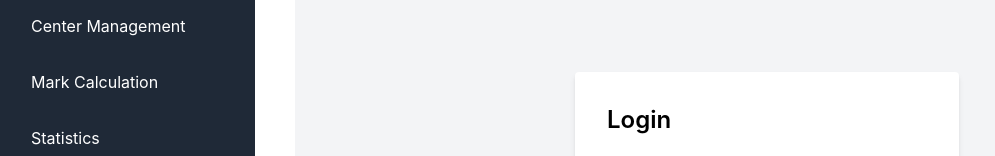
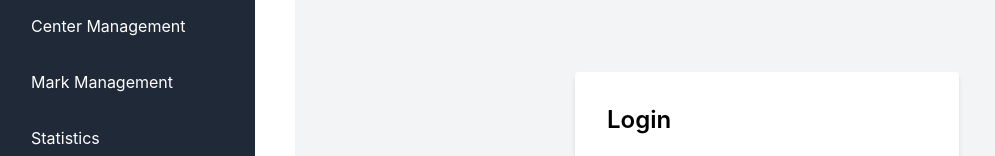
Before and after one commit to dgvdn/fm-fe, a React (Create React App) app: page / in a window 1280 px wide. Shown: the part 210-366 px from the top of the page, without its empty margins (1-996 px from the left). Built offline with nearby package versions, Linux system fonts and the light colour scheme.

Commit message:
update sidebar nav

```diff
--- a/src/components/SidebarNav.js
+++ b/src/components/SidebarNav.js
@@ -34,8 +34,8 @@ const SidebarNav = () => {
             </Link>
           </li>
           <li>
-            <Link to={`/mark-calculation`} className="flex items-center p-4 hover:bg-gray-700 focus:bg-gray-600 focus:outline-none focus:ring-2 focus:ring-inset focus:ring-blue-500">
-              <span className="ml-4">Mark Calculation</span>
+            <Link to={`/mark-management`} className="flex items-center p-4 hover:bg-gray-700 focus:bg-gray-600 focus:outline-none focus:ring-2 focus:ring-inset focus:ring-blue-500">
+              <span className="ml-4">Mark Management</span>
             </Link>
           </li>
           <li>
```
